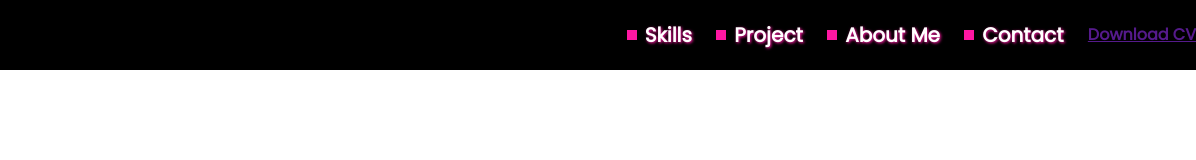
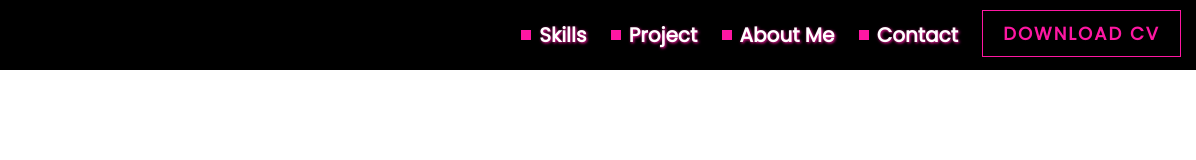
Before and after one commit to avilacaroline/avilacaroline.github.io, a plain HTML site: page index.html in a window 1280 px wide. Shown: the full height of the page, 84-1280 px from the left. Drawn offline with Linux system fonts and the light colour scheme.

Commit message:
Created the main-button component
With hover and transition

```diff
--- /dev/null
+++ b/Styles/main-button.css
@@ -0,0 +1,28 @@
+.main-button {
+    position: relative;
+    width: 150px;
+    height: 50px;
+
+    text-decoration: none;
+    color: #FE17A2;
+    font-size: 18px;
+    padding: 10px 20px;
+    text-transform: uppercase;
+    transition: 0.2s;
+    letter-spacing: 2px;
+    margin-right: 15px;
+
+    background-color: #000;
+    border-style: solid;
+    border-width: 1px;
+    border-color: #FE17A2;
+}
+
+.main-button:hover{
+    color: #000;
+    background-color: #FE17A2;
+    box-shadow: 0 0 10px  #FE17A2,
+                0 0 30px  #FE17A2,
+                0 0 60px  #FE17A2;
+    transition-delay: 200ms;
+}
--- a/index.html
+++ b/index.html
@@ -16,10 +16,12 @@
 
     <link rel="stylesheet" href="Styles/main-header.css">
     <link rel="stylesheet" href="Styles/main-action.css">
+    <link rel="stylesheet" href="Styles/main-button.css">
 </head>
 <body>
     <header class="main-header">
         <img src="Images/img-header.png" alt="" class="picture-header">
+
         <nav class="navigation">
             <a href="#" class="main-action"> Skills</a>
             <a href="#" class="main-action">Project</a>
```
